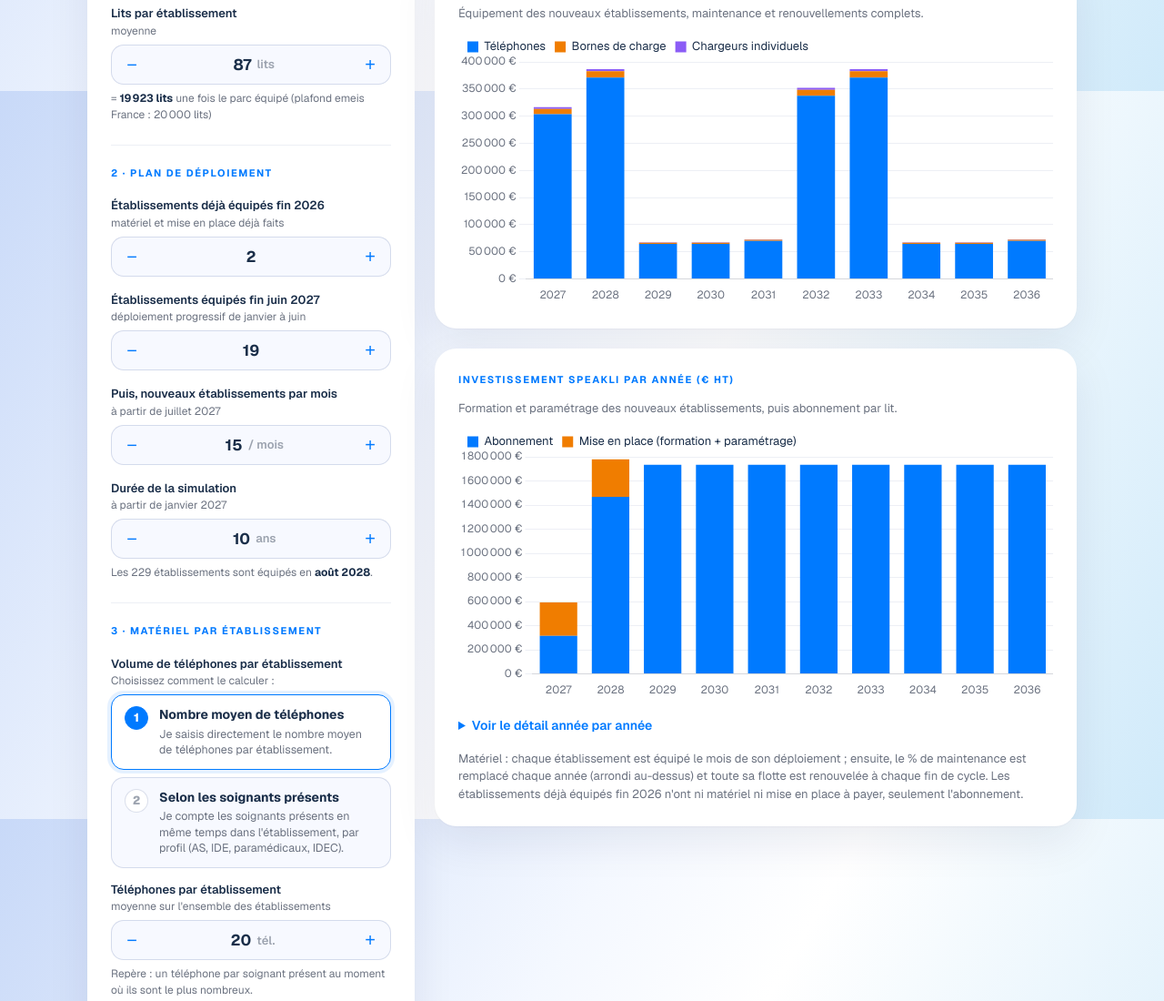
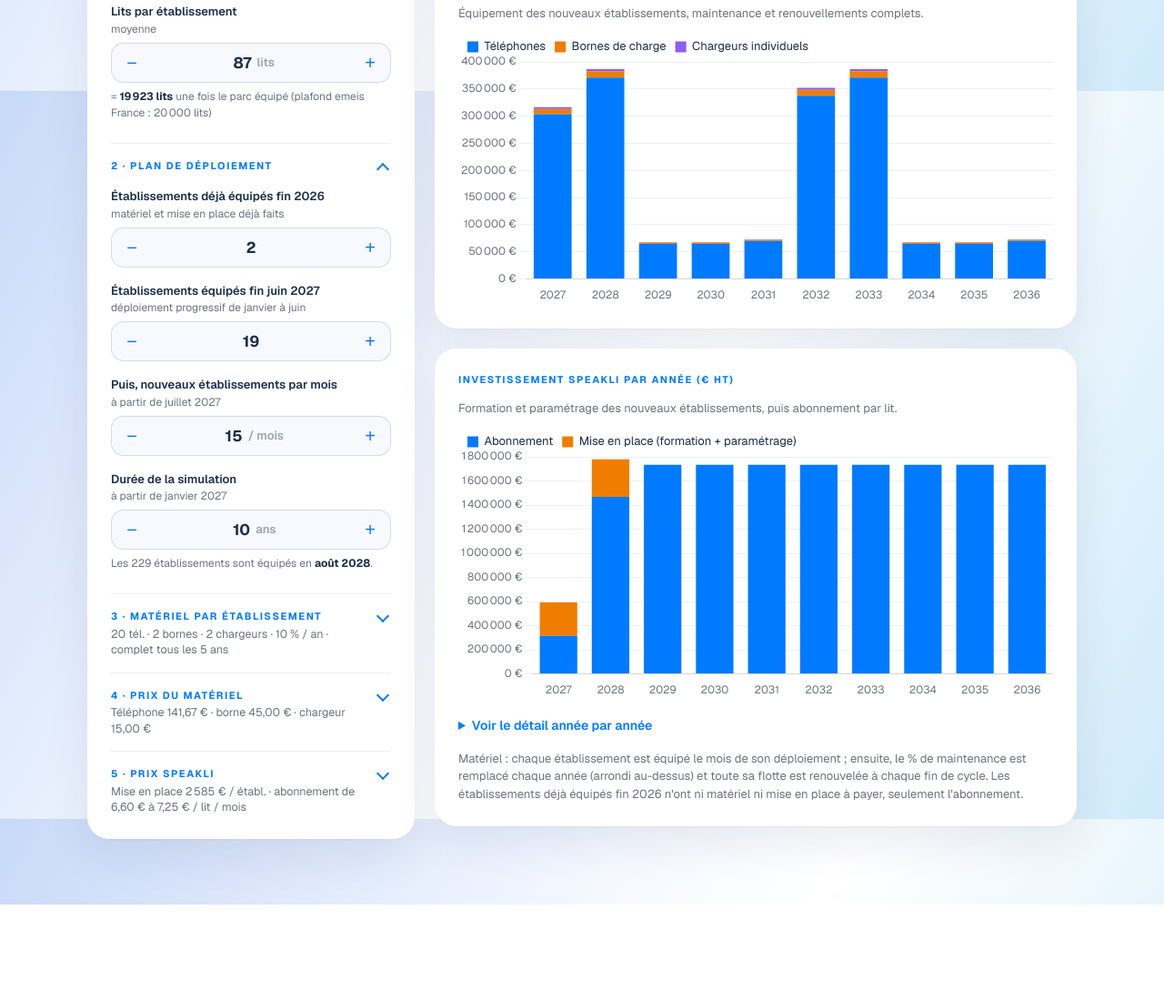
Before and after one commit to speakli/simulateur-flotte-ehpad, a plain HTML site: page index.html in a window 1280 px wide. Shown: the part 700-1800 px from the top of the page at 91% size. After the commit the page ends 1694 px from the top, so only its background shows below. Drawn offline with nearby package versions, Linux system fonts and the light colour scheme.

Commit message:
Formulaire : sections repliables avec résumé
Co-Authored-By: Claude Opus 5.5 <noreply@anthropic.com>

```diff
--- a/index.html
+++ b/index.html
@@ -153,6 +153,25 @@
     font-size: 11px; font-weight: 800; margin-right: 6px; border: 1.5px solid var(--line); }
   .tiers tr.reached .n { background: var(--sp-500); color: #fff; border-color: var(--sp-500); }
   .chartbox.sm { height: 300px; }
+  /* Sections repliables du formulaire */
+  :root { interpolate-size: allow-keywords; }
+  details.sec { margin: 0; border-bottom: 1px solid rgba(0, 40, 120, .07); }
+  details.sec:last-of-type { border-bottom: 0; }
+  details.sec > summary { list-style: none; display: flex; flex-direction: column; gap: 2px; padding: 16px 30px 16px 0;
+    position: relative; cursor: pointer; color: inherit; font-size: inherit; }
+  details.sec > summary::-webkit-details-marker { display: none; }
+  details.sec > summary::after { content: ""; position: absolute; right: 4px; top: 19px; width: 8px; height: 8px;
+    border-right: 2px solid var(--sp-500); border-bottom: 2px solid var(--sp-500); transform: rotate(45deg);
+    transition: transform .3s var(--ease); }
+  details.sec[open] > summary::after { transform: rotate(-135deg); top: 23px; }
+  details.sec > summary:hover .stitle { color: var(--sp-600); }
+  .stitle { font-size: 11px; font-weight: 700; text-transform: uppercase; letter-spacing: .14em; color: var(--sp-500); transition: color .2s; }
+  .recap { font-size: 12.5px; font-weight: 400; color: var(--muted); line-height: 1.4; }
+  details.sec[open] .recap { display: none; }
+  details.sec .secbody { padding-bottom: 8px; }
+  details.sec::details-content { height: 0; overflow: clip; transition: height .4s var(--ease), content-visibility .4s allow-discrete; }
+  details.sec[open]::details-content { height: auto; }
+  form.card { padding-top: 10px; padding-bottom: 10px; }
 </style>
 </head>
 <body>
@@ -164,7 +183,8 @@
 
   <div class="grid">
     <form class="card reveal" style="animation-delay:.45s" onsubmit="return false">
-      <p class="section-title">1 · Périmètre</p>
+      <details class="sec" open><summary><span class="stitle">1 · Périmètre</span><span class="recap" id="recap1"></span></summary>
+      <div class="secbody">
       <div class="field">
         <span class="lbl">Parc à équiper</span>
         <div class="seg" id="segView" role="radiogroup">
@@ -182,16 +202,18 @@
       <div class="field" data-id="litsMoy" data-label="Lits par établissement" data-sub="moyenne" data-value="87" data-min="1" data-unit="lits"></div>
       <div class="hint" id="litsHint" style="margin:-10px 0 16px"></div>
 
-      <div class="divider"></div>
-      <p class="section-title">2 · Plan de déploiement</p>
+      </div></details>
+      <details class="sec" open><summary><span class="stitle">2 · Plan de déploiement</span><span class="recap" id="recap2"></span></summary>
+      <div class="secbody">
       <div class="field" data-id="deja" data-label="Établissements déjà équipés fin 2026" data-sub="matériel et mise en place déjà faits" data-value="2"></div>
       <div class="field" data-id="objJuin" data-label="Établissements équipés fin juin 2027" data-sub="déploiement progressif de janvier à juin" data-value="19"></div>
       <div class="field" data-id="rythme" data-label="Puis, nouveaux établissements par mois" data-sub="à partir de juillet 2027" data-value="15" data-unit="/ mois"></div>
       <div class="field" data-id="horizon" data-label="Durée de la simulation" data-sub="à partir de janvier 2027" data-value="10" data-unit="ans" data-min="1" data-max="20"></div>
       <div class="hint" id="planHint" style="margin:-10px 0 16px"></div>
 
-      <div class="divider"></div>
-      <p class="section-title">3 · Matériel par établissement</p>
+      </div></details>
+      <details class="sec"><summary><span class="stitle">3 · Matériel par établissement</span><span class="recap" id="recap3"></span></summary>
+      <div class="secbody">
       <div class="field">
         <span class="lbl">Volume de téléphones par établissement<small>Choisissez comment le calculer :</small></span>
         <div class="seg" id="seg" role="radiogroup">
@@ -224,19 +246,22 @@
       <div class="field" data-id="pct" data-label="Renouvellement annuel (maintenance)" data-sub="part de la flotte remplacée chaque année" data-value="10" data-unit="%" data-max="100"></div>
       <div class="field" data-id="cycle" data-label="Renouvellement complet tous les" data-sub="compté à partir de l'équipement de chaque établissement" data-value="5" data-unit="ans" data-min="1"></div>
 
-      <div class="divider"></div>
-      <p class="section-title">4 · Prix du matériel</p>
+      </div></details>
+      <details class="sec"><summary><span class="stitle">4 · Prix du matériel</span><span class="recap" id="recap4"></span></summary>
+      <div class="secbody">
       <div class="field" data-id="pTel" data-label="Téléphone" data-value="141.67" data-unit="€ HT" data-step="1"></div>
       <div class="field" data-id="pBorne" data-label="Borne de charge" data-value="45" data-unit="€ HT" data-step="5"></div>
       <div class="field" data-id="pChargeur" data-label="Chargeur individuel" data-value="15" data-unit="€ HT"></div>
       <div class="hint warn" id="chHint" style="margin:-10px 0 16px"></div>
 
-      <div class="divider"></div>
-      <p class="section-title">5 · Prix Speakli</p>
+      </div></details>
+      <details class="sec"><summary><span class="stitle">5 · Prix Speakli</span><span class="recap" id="recap5"></span></summary>
+      <div class="secbody">
       <div class="field" data-id="pFormation" data-label="Formation" data-sub="par nouvel établissement, payée une fois" data-value="1590" data-unit="€ HT" data-step="10"></div>
       <div class="field" data-id="pParam" data-label="Paramétrage" data-sub="par nouvel établissement, payé une fois" data-value="995" data-unit="€ HT" data-step="5"></div>
       <span class="lbl" style="display:block;font-size:13px;font-weight:600;margin-top:4px">Abonnement, par lit et par mois<small style="display:block;font-weight:400;color:var(--muted);font-size:12px">Tout le parc est facturé au prix du palier atteint. Contrats annuels : un palier franchi s'applique au 1er janvier suivant.</small></span>
       <table class="tiers" id="tiers"></table>
+      </div></details>
     </form>
 
     <section>
@@ -522,6 +547,14 @@ function render() {
     return `<tr class="${reached.has(k) ? 'reached' : ''}${na ? ' na' : ''}"><td><span class="n">${k + 1}</span>${t.label}</td><td>${fmtE2(t.price)}</td></tr>`;
   }).join('');
 
+  const recap = {
+    recap1: `${i.viewLabel} · ${fmtN(i.cible)} établissements · ${fmtN(i.litsMoy)} lits / établ.`,
+    recap2: `${i.deja} → ${i.objJuin} fin juin 2027, puis ${i.rythme} / mois · ${i.horizon} ans`,
+    recap3: `${fmtN(i.tel)} tél. · ${fmtN(i.bornes)} bornes · ${fmtN(i.chargeurs)} chargeurs · ${Math.round(i.pct * 100)} % / an · complet tous les ${i.cycle} ans`,
+    recap4: `Téléphone ${fmtE2(i.pTel)} · borne ${fmtE2(i.pBorne)} · chargeur ${fmtE2(i.pChargeur)}`,
+    recap5: `Mise en place ${fmtE(i.pFormation + i.pParam)} / établ. · abonnement de ${fmtE2(TIERS[3].price)} à ${fmtE2(TIERS[0].price)} / lit / mois`,
+  };
+  Object.entries(recap).forEach(([k, v]) => { $(k).textContent = v; });
   $('resTitle').textContent = `Résultats sur ${i.horizon} ans · ${i.viewLabel}`;
   tween($('kTotal'), sum('total'), fmtE);
   tween($('kParc'), last.actifsFin, fmtN);
```
